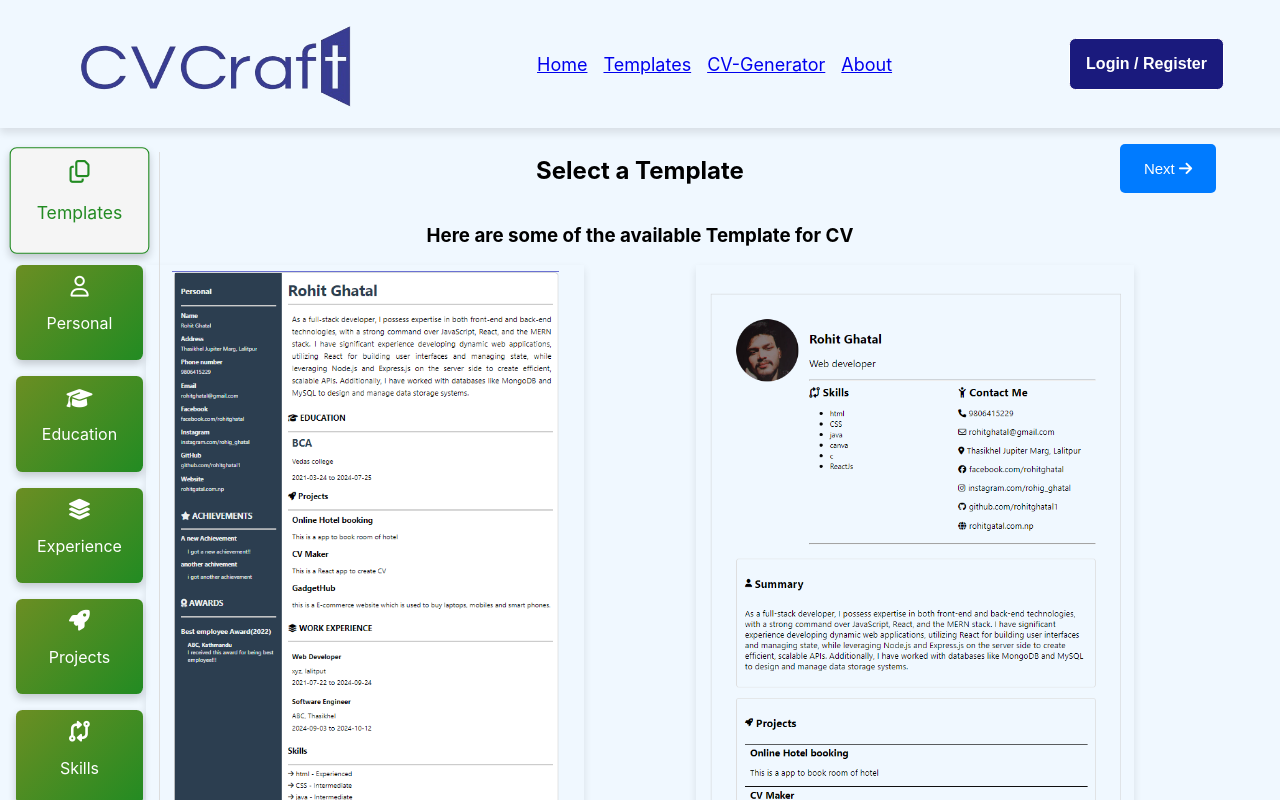
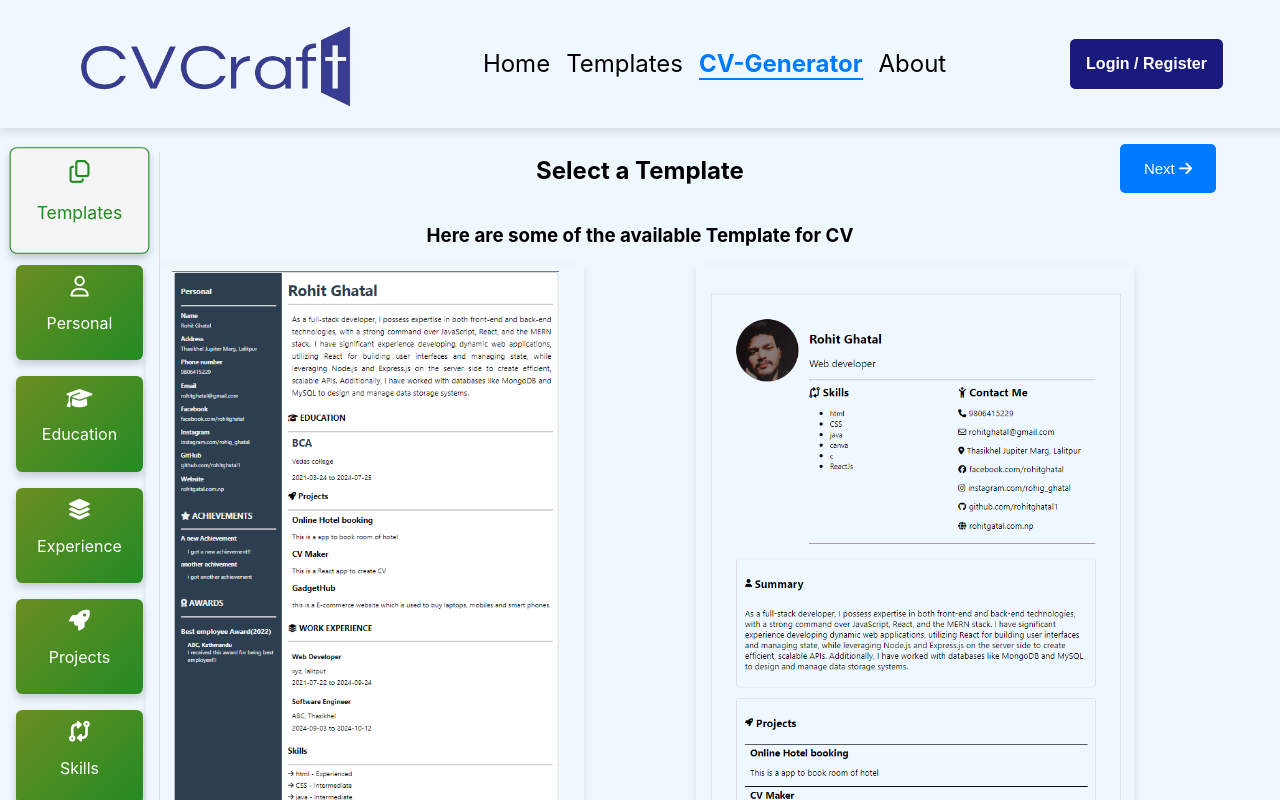
Before and after one commit to rohitghatal1/CVMaker-ReactJS, a React (Create React App) app: page /cvgenerator in a window 1280 px wide. Shown: the top 800 px of the page. Built offline with nearby package versions, Linux system fonts and the light colour scheme.

Commit message:
added css for styling active nav link

```diff
--- a/src/components/Navbar.js
+++ b/src/components/Navbar.js
@@ -1,9 +1,9 @@
 import React from 'react'
 import './navbar.css'
-import {NavLink} from 'react-router-dom';
+import { NavLink } from 'react-router-dom';
 import logo from '../CVCraft.png'
 
-export default function Navbar({openForm}) {
+export default function Navbar({ openForm }) {
   return (
     <div>
       <nav>
@@ -11,10 +11,11 @@ export default function Navbar({openForm}) {
           <div className="logo"><img src={logo} alt="CVCraft" /></div>
 
           <div className="navitems">
-                <NavLink to = "/" className="navNavLinks" activeClassName ="active" exact>Home</NavLink>
-                <NavLink to = "/templateTab" className="navNavLinks" activeClassName ="active">Templates</NavLink>
-                <NavLink to = "/cvgenerator" className="navNavLinks" activeClassName ="active">CV-Generator</NavLink>
-                <NavLink to = "/about" className="navNavLinks" activeClassName ="active">About</NavLink>
+            <NavLink to="/" className="navlinks" activeClassName="active" exact>Home</NavLink>
+            <NavLink to="/templateTab" className="navlinks" activeClassName="active">Templates</NavLink>
+            <NavLink to="/cvgenerator" className="navlinks" activeClassName="active">CV-Generator</NavLink>
+            <NavLink to="/about" className="navlinks" activeClassName="active">About</NavLink>
+
           </div>
           <div className="loginSignup">
             <button className='loginbtn' onClick={openForm}>Login / Register</button>
--- a/src/components/navbar.css
+++ b/src/components/navbar.css
@@ -37,11 +37,18 @@ nav{
     justify-content: space-around;
     gap: 1rem;
 }
-.navbar .navlinks{
+
+.navbar .navlinks {
     text-decoration: none;
     font-size: 1.5rem;
     cursor: pointer;
     color: black;
+}
+
+.navbar .navlinks.active {
+    color: #007bff;
+    font-weight: bold;
+    border-bottom: 2px solid #007bff;
 }
 
 .navbar .loginbtn{
```
Lines whose indentation alone changed are shown as unchanged.
